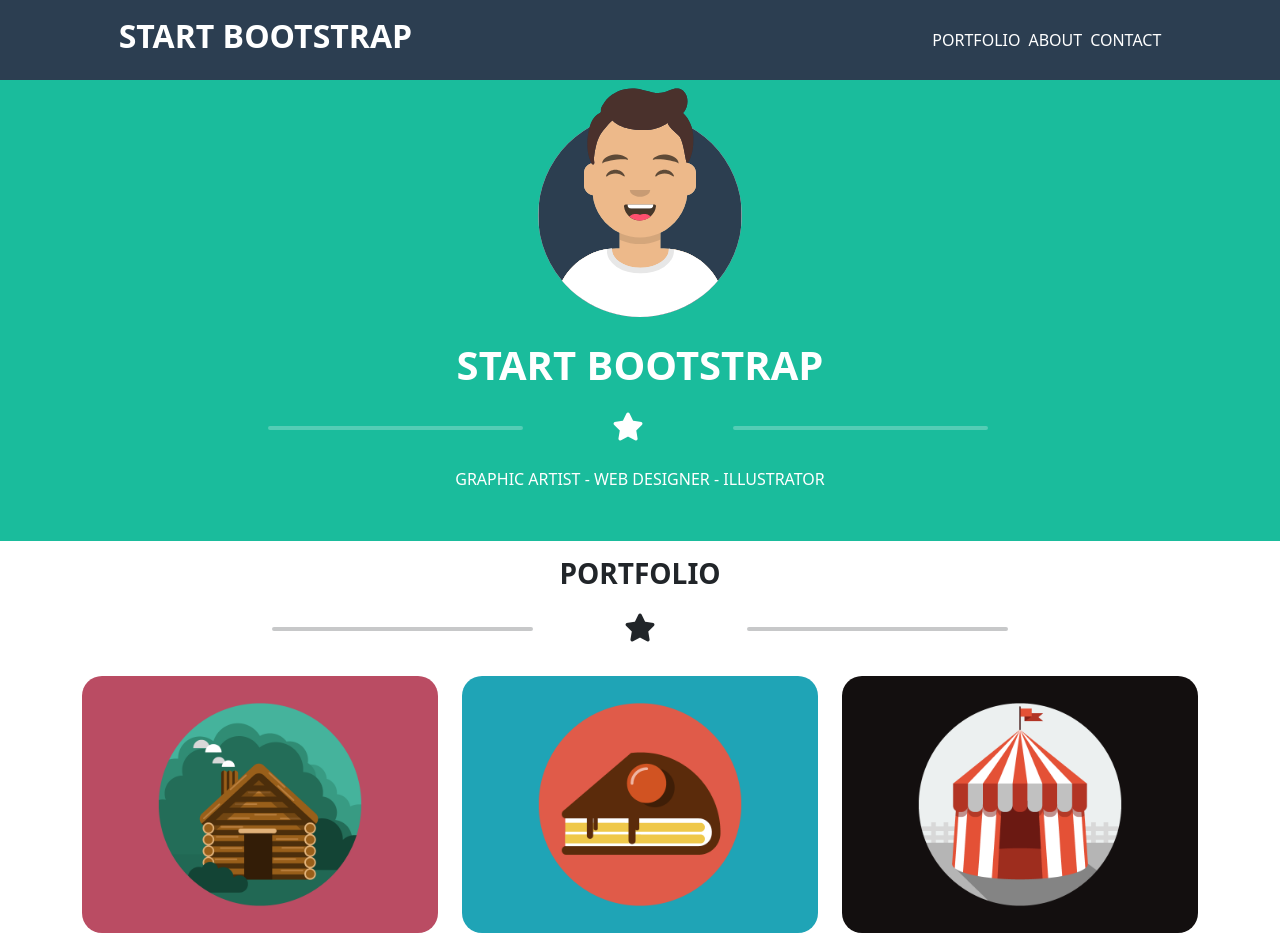
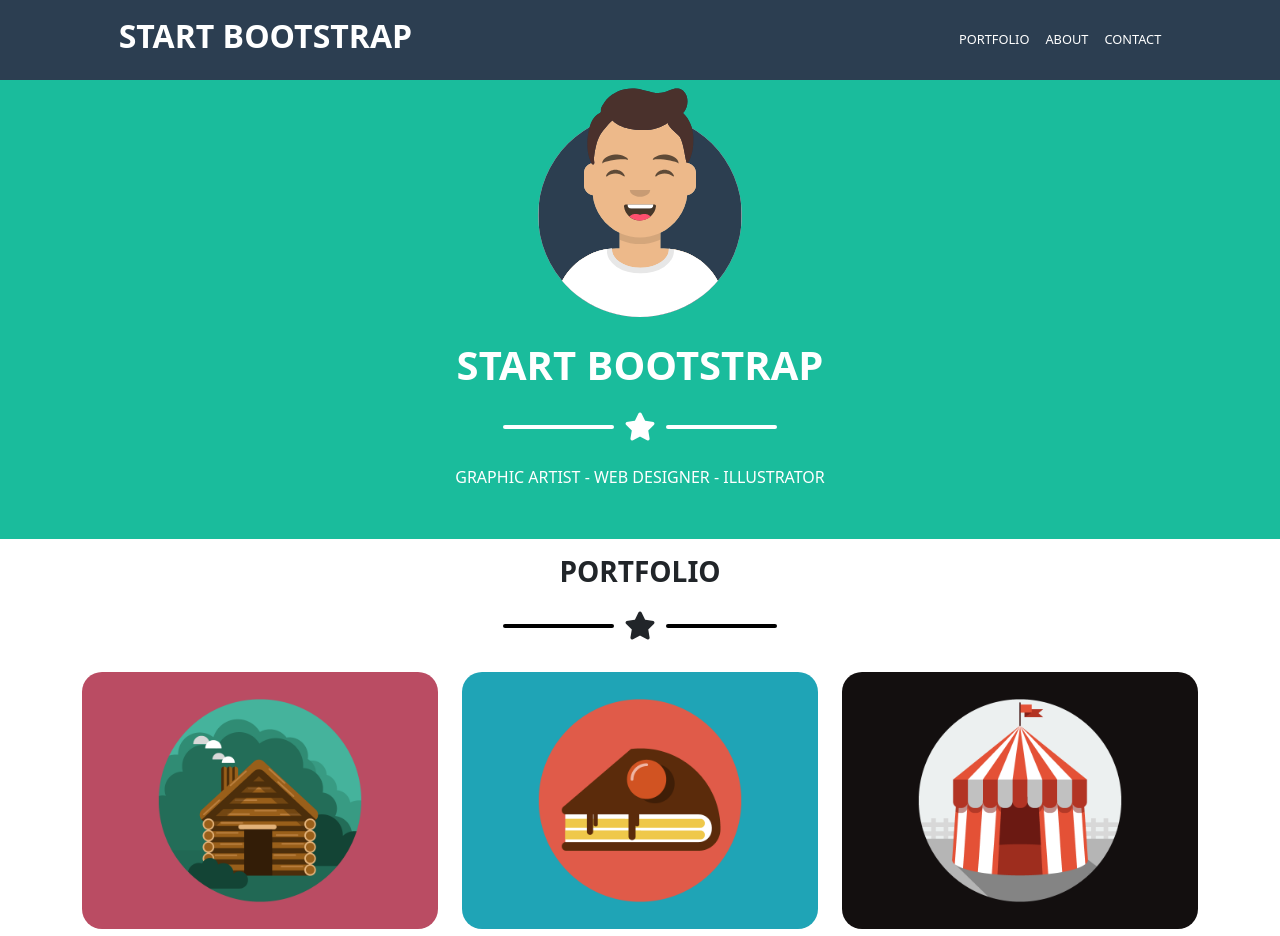
Before and after one commit to LuisJann/html-css-bootstrap-freelancer, a plain HTML site: page index.html in a window 1280 px wide. Shown: the top 936 px of the page. Drawn offline with nearby package versions, Linux system fonts and the light colour scheme.

Commit message:
Star fixed with pseudoelement

```diff
--- a/css/style.css
+++ b/css/style.css
@@ -17,6 +17,61 @@
     margin: 0 auto;
 }
 
+.ms-fs{
+    font-size: .8rem;
+}
+
+.ms-star i{
+    vertical-align: middle;
+}
+
+.ms-star::before{
+    content: "";
+    display: inline-block;
+    width: 10%;
+    height: 4px;
+    background-color: white;
+    border-radius: 5px;
+    vertical-align: middle;
+    margin-right: 10px;
+}
+
+.ms-star::after{
+    content: "";
+    display: inline-block;
+    width: 10%;
+    height: 4px;
+    background-color: white;
+    border-radius: 5px;
+    vertical-align: middle;
+    margin-left: 10px;
+}
+
+.ms-star-black i{
+    vertical-align: middle;
+}
+
+.ms-star-black::before{
+    content: "";
+    display: inline-block;
+    width: 10%;
+    height: 4px;
+    background-color: black;
+    border-radius: 5px;
+    vertical-align: middle;
+    margin-right: 10px;
+}
+
+.ms-star-black::after{
+    content: "";
+    display: inline-block;
+    width: 10%;
+    height: 4px;
+    background-color: black;
+    border-radius: 5px;
+    vertical-align: middle;
+    margin-left: 10px;
+}
 
 p{
     margin-bottom: 0rem;
@@ -25,11 +80,6 @@ p{
 header{
     background-color: #2c3e51;
     height: 80px;
-}
-
-.navbar-toggler{
-    color: white;
-    border: 1px solid white;
 }
 
 /* BANNER */
--- a/index.html
+++ b/index.html
@@ -27,9 +27,9 @@
                     <div class="box text-end">
                         <a class="button d-md-none" href=""><i class="fa-solid fa-bars text-white"></i></a>
                         <ul class="d-flex list justify-content-end">
-                            <li class="ms-2 d-none d-md-block" ><a class="text-white text-decoration-none" href="#portfolio">PORTFOLIO</a></li>
-                            <li class="ms-2 d-none d-md-block" ><a class="text-white text-decoration-none" href="#about-section">ABOUT</a></li>
-                            <li class="ms-2 d-none d-md-block" ><a class="text-white text-decoration-none" href="#contact-me">CONTACT</a></li>
+                            <li class="ms-3 ms-fs d-none d-md-block" ><a class="text-white text-decoration-none" href="#portfolio">PORTFOLIO</a></li>
+                            <li class="ms-3 ms-fs d-none d-md-block" ><a class="text-white text-decoration-none" href="#about-section">ABOUT</a></li>
+                            <li class="ms-3 ms-fs d-none d-md-block" ><a class="text-white text-decoration-none" href="#contact-me">CONTACT</a></li>
                         </ul>
                     </div>
                 </div>
@@ -48,13 +48,7 @@
                     </div>
                 </div>
                 <h1 class="text-white fw-bold text-center mb-4">START BOOTSTRAP</h1>
-                <div class="row align-items-center justify-content-center mb-4">
-                    <div class="col-3 text-white"><hr class="ms-line" ></div>
-                    <div class="col-2">
-                        <p class="text-white text-center"><i class="fs-3 fa-solid fa-star star"></i></p>
-                    </div>
-                    <div class="col-3 text-white"><hr class="ms-line"></div>
-                </div>
+                <p class="text-white text-center mb-4 ms-star"><i class="fs-3 fa-solid fa-star star"></i></p>
                 <p class="text-white text-center">GRAPHIC ARTIST - WEB DESIGNER - ILLUSTRATOR</p>
             </div>
         </div>
@@ -66,13 +60,7 @@
         <section class="mt-3" id="portfolio">
             <div class="container">
                 <h3 class="text-center fw-bold mb-4">PORTFOLIO</h3>
-                <div class="row align-items-center justify-content-center">
-                    <div class="col-3"><hr class="ms-line" ></div>
-                    <div class="col-2">
-                        <p class="text-center"><i class="fs-3 fa-solid fa-star star"></i></p>
-                    </div>
-                    <div class="col-3"><hr class="ms-line"></div>
-                </div>
+                        <p class="text-center ms-star-black"><i class="fs-3 fa-solid fa-star star"></i></p>
                 <div class="row row-cols-1 row-cols-md-2 row-cols-lg-3 mt-3">
                     <div class="col">
                         <div class="box mt-3">
@@ -107,13 +95,7 @@
         <div class="container-small pt-3 pb-3">
             <div class="container-fluid">
                 <h3 class="text-center text-white mt-3 fw-bold mb-4">ABOUT</h3>
-                <div class="row align-items-center justify-content-center">
-                    <div class="col-3 text-white"><hr class="ms-line" ></div>
-                    <div class="col-2">
-                        <p class="text-white text-center"><i class="fs-3 fa-solid fa-star star"></i></p>
-                    </div>
-                    <div class="col-3 text-white"><hr class="ms-line"></div>
-                </div>
+                <p class="text-white text-center mb-4 ms-star"><i class="fs-3 fa-solid fa-star star"></i></p>
                 <div class="row row-cols-1 row-cols-md-2 justify-content-center mt-4">
                     <div class="col">
                         <div class="box text-white mt-3">Lorem ipsum dolor sit amet consectetur adipisicing elit. Odit culpa nostrum ratione eum et molestias eveniet facere? Maiores eos reprehenderit, exercitationem perferendis, numquam mollitia fugit nisi et rem enim molestiae.</div>
@@ -141,13 +123,7 @@
         <div class="container-small mt-5">
             <div class="container-fluid">
                 <h3 class="text-center fw-bold mb-4">CONTACT-ME</h3>
-                <div class="row align-items-center justify-content-center">
-                    <div class="col-3"><hr class="ms-line" ></div>
-                    <div class="col-2">
-                        <p class="text-center"><i class="fs-3 fa-solid fa-star star"></i></p>
-                    </div>
-                    <div class="col-3"><hr class="ms-line"></div>
-                </div>
+                <p class="text-center ms-star-black"><i class="fs-3 fa-solid fa-star star"></i></p>
                 <div class="row row-cols-1">
                     <div class="col">
                         <div class="form-floating mb-2">
```
